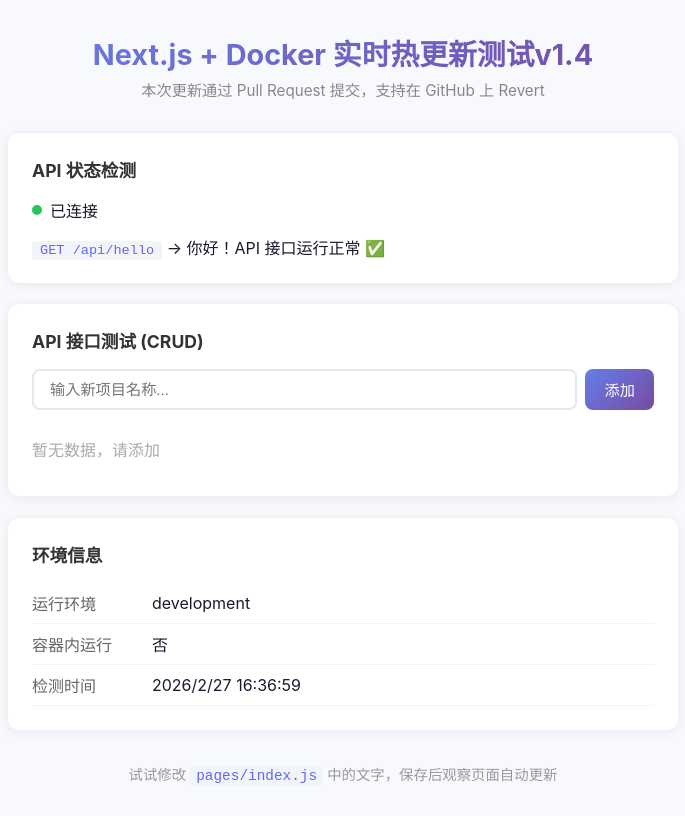
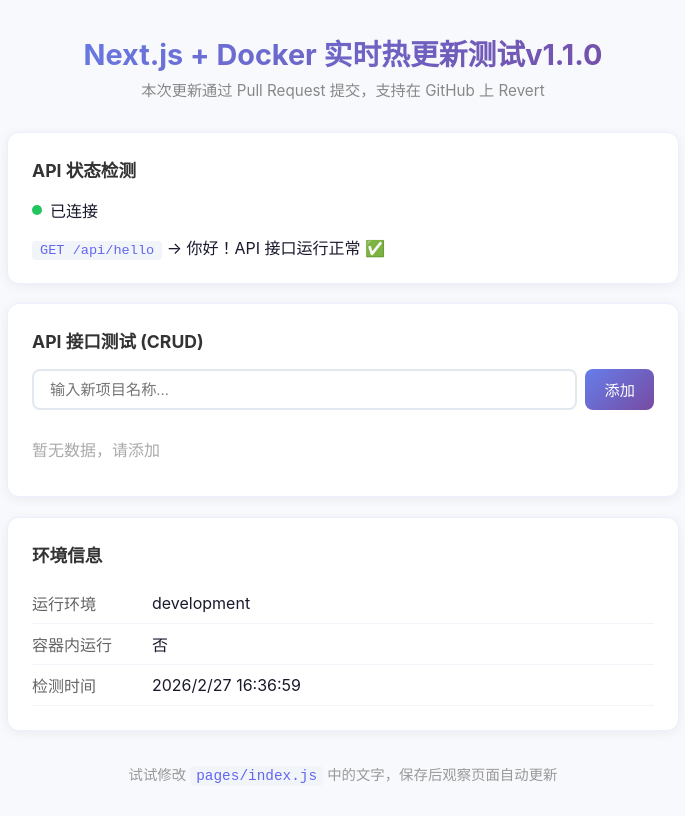
Before and after one commit to huxiangli1314/testapi, a Next.js app: page / in a window 1280 px wide. Shown: the whole page, without its empty margins (297-982 px from the left). Built offline with nearby package versions, Linux system fonts and the light colour scheme.

Commit message:
Update header version from v1.4 to v1.1.0

```diff
--- a/pages/index.js
+++ b/pages/index.js
@@ -49,7 +49,7 @@
   return (
     <div className="container">
       <header>
-        <h1>Next.js + Docker 实时热更新测试v1.4</h1>
+        <h1>Next.js + Docker 实时热更新测试v1.1.0</h1>
         <p className="subtitle">本次更新通过 Pull Request 提交，支持在 GitHub 上 Revert</p>
       </header>
 
```
